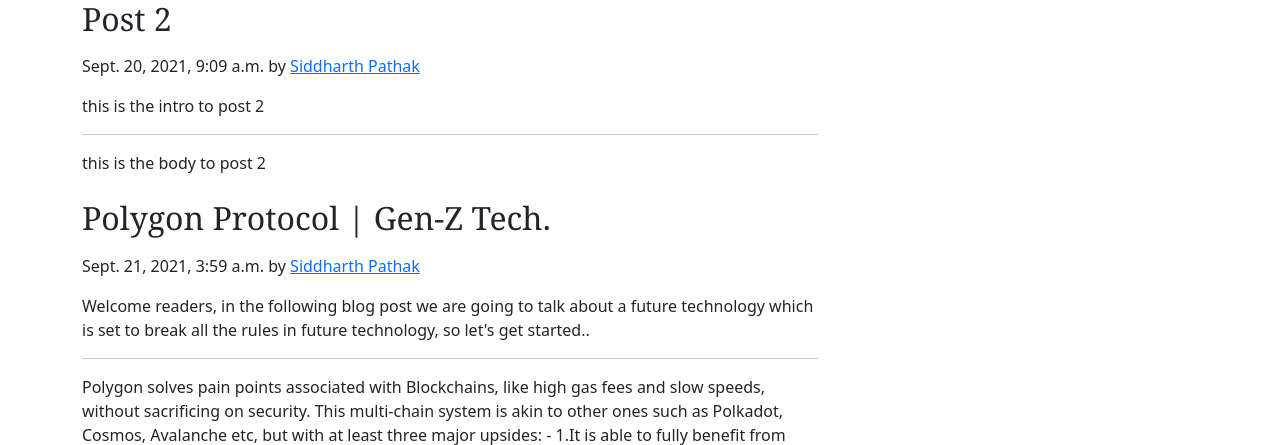
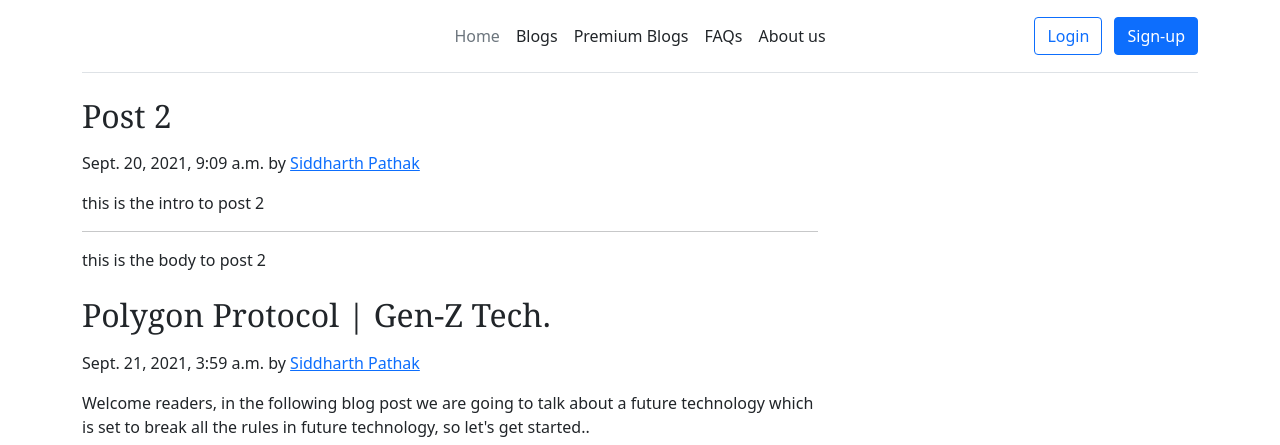
Before and after one commit to iamsid21/djangoBlog, a Django app: page / in a window 1280 px wide. Shown: the top 445 px of the page. Run offline with Django 3.2, Linux system fonts and the light colour scheme; data comes from the database, SQL or seed files in the repository.

Commit message:
Add Header

```diff
--- a/blog/templates/blog/base.html
+++ b/blog/templates/blog/base.html
@@ -25,6 +25,26 @@
 </head>
 
 <body>
+    <div class="container">
+        <header class="d-flex flex-wrap align-items-center justify-content-center justify-content-md-between py-3 mb-4 border-bottom">
+          <a href="/" class="d-flex align-items-center col-md-3 mb-2 mb-md-0 text-dark text-decoration-none">
+            <svg class="bi me-2" width="40" height="32" role="img" aria-label="Bootstrap"><use xlink:href="#bootstrap"></use></svg>
+          </a>
+
+          <ul class="nav col-12 col-md-auto mb-2 justify-content-center mb-md-0">
+            <li><a href="#" class="nav-link px-2 link-secondary">Home</a></li>
+            <li><a href="#" class="nav-link px-2 link-dark">Blogs</a></li>
+            <li><a href="#" class="nav-link px-2 link-dark">Premium Blogs</a></li>
+            <li><a href="#" class="nav-link px-2 link-dark">FAQs</a></li>
+            <li><a href="#" class="nav-link px-2 link-dark">About us</a></li>
+          </ul>
+
+          <div class="col-md-3 text-end">
+            <button type="button" class="btn btn-outline-primary me-2">Login</button>
+            <button type="button" class="btn btn-primary">Sign-up</button>
+          </div>
+        </header>
+      </div>
     <!-- Optional JavaScript; choose one of the two! -->
 
     <!-- Option 1: Bootstrap Bundle with Popper -->
```
